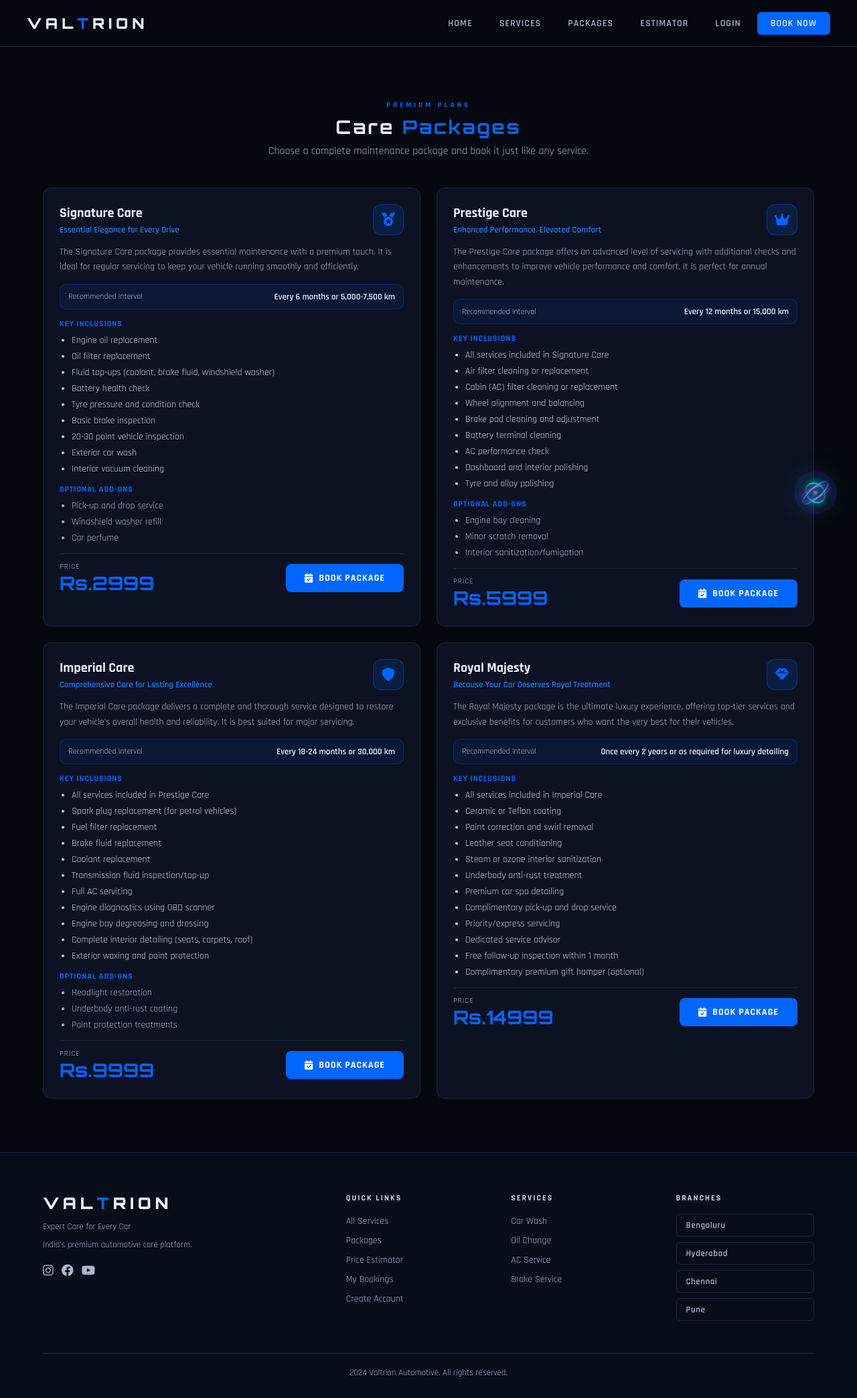
After one commit to NivedithaDevang/valtrioncarservices, a Flask app: page /packages in a window 1280 px wide. The commit adds this page. Shown: the whole page at 67% size. Run offline with Flask 3, Linux system fonts and the light colour scheme; data comes from the database, SQL or seed files in the repository; some libraries are stand-ins or nearby versions.

Commit message:
Updated car service packages content

```diff
--- a/app/routes/main.py
+++ b/app/routes/main.py
@@ -5,17 +5,150 @@ from app import db
 
 main = Blueprint('main', __name__)
 
+PACKAGE_DEFINITIONS = [
+    {
+        'name': 'Signature Care',
+        'tagline': 'Essential Elegance for Every Drive',
+        'description': 'The Signature Care package provides essential maintenance with a premium touch. It is ideal for regular servicing to keep your vehicle running smoothly and efficiently.',
+        'price': 2999,
+        'duration': 'Every 6 months or 5,000-7,500 km',
+        'category': 'Packages',
+        'icon': 'fa-medal'
+    },
+    {
+        'name': 'Prestige Care',
+        'tagline': 'Enhanced Performance, Elevated Comfort',
+        'description': 'The Prestige Care package offers an advanced level of servicing with additional checks and enhancements to improve vehicle performance and comfort. It is perfect for annual maintenance.',
+        'price': 5999,
+        'duration': 'Every 12 months or 15,000 km',
+        'category': 'Packages',
+        'icon': 'fa-crown'
+    },
+    {
+        'name': 'Imperial Care',
+        'tagline': 'Comprehensive Care for Lasting Excellence',
+        'description': 'The Imperial Care package delivers a complete and thorough service designed to restore your vehicle\'s overall health and reliability. It is best suited for major servicing.',
+        'price': 9999,
+        'duration': 'Every 18-24 months or 30,000 km',
+        'category': 'Packages',
+        'icon': 'fa-shield'
+    },
+    {
+        'name': 'Royal Majesty',
+        'tagline': 'Because Your Car Deserves Royal Treatment',
+        'description': 'The Royal Majesty package is the ultimate luxury experience, offering top-tier services and exclusive benefits for customers who want the very best for their vehicles.',
+        'price': 14999,
+        'duration': 'Once every 2 years or as required for luxury detailing',
+        'category': 'Packages',
+        'icon': 'fa-gem'
+    }
+]
+
+
+def ensure_packages_exist():
+    existing_names = {s.name for s in Service.query.filter(Service.category == 'Packages').all()}
+    created = False
+    for p in PACKAGE_DEFINITIONS:
+        if p['name'] not in existing_names:
+            db.session.add(Service(
+                name=p['name'],
+                description=p['description'],
+                price=p['price'],
+                duration=p['duration'],
+                category=p['category'],
+                icon=p['icon']
+            ))
+            created = True
+    if created:
+        db.session.commit()
+
 @main.route('/')
 def index():
+    ensure_packages_exist()
     services = Service.query.all()
     categories = list(set([s.category for s in services]))
     return render_template('index.html', services=services, categories=categories)
 
 @main.route('/services')
 def services():
-    all_services = Service.query.all()
+    ensure_packages_exist()
+    all_services = Service.query.filter(Service.category != 'Packages').all()
     categories = list(set([s.category for s in all_services]))
     return render_template('services.html', services=all_services, categories=categories)
+
+
+@main.route('/packages')
+def packages():
+    ensure_packages_exist()
+    package_services = Service.query.filter_by(category='Packages').order_by(Service.price.asc()).all()
+    package_map = {
+        'Signature Care': {
+            'tagline': 'Essential Elegance for Every Drive',
+            'inclusions': [
+                'Engine oil replacement',
+                'Oil filter replacement',
+                'Fluid top-ups (coolant, brake fluid, windshield washer)',
+                'Battery health check',
+                'Tyre pressure and condition check',
+                'Basic brake inspection',
+                '20-30 point vehicle inspection',
+                'Exterior car wash',
+                'Interior vacuum cleaning'
+            ],
+            'addons': ['Pick-up and drop service', 'Windshield washer refill', 'Car perfume']
+        },
+        'Prestige Care': {
+            'tagline': 'Enhanced Performance, Elevated Comfort',
+            'inclusions': [
+                'All services included in Signature Care',
+                'Air filter cleaning or replacement',
+                'Cabin (AC) filter cleaning or replacement',
+                'Wheel alignment and balancing',
+                'Brake pad cleaning and adjustment',
+                'Battery terminal cleaning',
+                'AC performance check',
+                'Dashboard and interior polishing',
+                'Tyre and alloy polishing'
+            ],
+            'addons': ['Engine bay cleaning', 'Minor scratch removal', 'Interior sanitization/fumigation']
+        },
+        'Imperial Care': {
+            'tagline': 'Comprehensive Care for Lasting Excellence',
+            'inclusions': [
+                'All services included in Prestige Care',
+                'Spark plug replacement (for petrol vehicles)',
+                'Fuel filter replacement',
+                'Brake fluid replacement',
+                'Coolant replacement',
+                'Transmission fluid inspection/top-up',
+                'Full AC servicing',
+                'Engine diagnostics using OBD scanner',
+                'Engine bay degreasing and dressing',
+                'Complete interior detailing (seats, carpets, roof)',
+                'Exterior waxing and paint protection'
+            ],
+            'addons': ['Headlight restoration', 'Underbody anti-rust coating', 'Paint protection treatments']
+        },
+        'Royal Majesty': {
+            'tagline': 'Because Your Car Deserves Royal Treatment',
+            'inclusions': [
+                'All services included in Imperial Care',
+                'Ceramic or Teflon coating',
+                'Paint correction and swirl removal',
+                'Leather seat conditioning',
+                'Steam or ozone interior sanitization',
+                'Underbody anti-rust treatment',
+                'Premium car spa detailing',
+                'Complimentary pick-up and drop service',
+                'Priority/express servicing',
+                'Dedicated service advisor',
+                'Free follow-up inspection within 1 month',
+                'Complimentary premium gift hamper (optional)'
+            ],
+            'addons': []
+        }
+    }
+    return render_template('packages.html', packages=package_services, package_map=package_map)
 
 @main.route('/estimator')
 def estimator():
@@ -72,6 +205,11 @@ def chatbot():
     msg = data.get('message', '').lower()
 
     responses = {
+        'package': 'We offer 4 plans: Signature Care (Rs.2,999), Prestige Care (Rs.5,999), Imperial Care (Rs.9,999), and Royal Majesty (Rs.14,999). Visit Packages to book.',
+        'signature': 'Signature Care is Rs.2,999 and includes essential periodic maintenance with wash and inspection.',
+        'prestige': 'Prestige Care is Rs.5,999 and includes Signature plus AC/filter/alignment enhancements.',
+        'imperial': 'Imperial Care is Rs.9,999 with major service items, diagnostics, detailing, and protection.',
+        'royal': 'Royal Majesty is Rs.14,999, our top luxury package with premium detailing and priority support.',
         'oil': "Our Oil Change starts at Rs.1,299. We use OEM-grade engine oils. Book via our Services page!",
         'ac': "Our AC Service (gas refill + cleaning) is Rs.2,499 and takes 2-3 hours. Want to book?",
         'brake': "Brake Service including pads and fluid check is Rs.1,999. Safety first! Book now.",
--- a/app/templates/base.html
+++ b/app/templates/base.html
@@ -101,7 +101,7 @@
             position:fixed; bottom:30px; right:30px;
             width:64px; height:64px;
             background:transparent; border:none; cursor:pointer;
-            z-index:999; padding:0;
+            z-index:5001; padding:0;
             animation:orb-float 3s ease-in-out infinite;
             filter:drop-shadow(0 0 16px rgba(0,200,255,0.5));
         }
@@ -109,7 +109,7 @@
         @keyframes orb-float { 0%,100%{transform:translateY(0);} 50%{transform:translateY(-7px);} }
         #orb-canvas { border-radius:50%; display:block; }
 
-        #chatbot-window { position:fixed; bottom:110px; right:30px; width:360px; height:500px; background:var(--card); border:1px solid var(--blue); border-radius:20px; display:none; flex-direction:column; z-index:998; box-shadow:0 0 50px rgba(0,102,255,0.25); overflow:hidden; }
+        #chatbot-window { position:fixed; bottom:110px; right:30px; width:360px; height:500px; background:var(--card); border:1px solid var(--blue); border-radius:20px; display:none; flex-direction:column; z-index:5000; box-shadow:0 0 50px rgba(0,102,255,0.25); overflow:hidden; }
         #chatbot-window.open { display:flex; }
         .chat-header { background:linear-gradient(135deg,#0044cc,#0066FF); padding:16px 20px; display:flex; justify-content:space-between; align-items:center; }
         .chat-header-left { display:flex; align-items:center; gap:10px; }
@@ -137,7 +137,8 @@
             nav { padding:0 16px; }
             .nav-links a:not(.nav-btn) { display:none; }
             .footer-grid { grid-template-columns:1fr 1fr; }
-            #chatbot-window { width:calc(100vw - 40px); right:20px; }
+            #chatbot-window { width:calc(100vw - 40px); right:20px; bottom:100px; height:470px; }
+            #chatbot-btn { right:18px; bottom:20px; }
         }
     </style>
 </head>
@@ -147,6 +148,7 @@
     <div class="nav-links">
         <a href="{{ url_for('main.index') }}">Home</a>
         <a href="{{ url_for('main.services') }}">Services</a>
+        <a href="{{ url_for('main.packages') }}">Packages</a>
         <a href="{{ url_for('main.estimator') }}">Estimator</a>
         {% if current_user.is_authenticated %}
             {% if current_user.role == 'admin' %}
@@ -190,6 +192,7 @@
                 <h4>Quick Links</h4>
                 <ul>
                     <li><a href="{{ url_for('main.services') }}">All Services</a></li>
+                    <li><a href="{{ url_for('main.packages') }}">Packages</a></li>
                     <li><a href="{{ url_for('main.estimator') }}">Price Estimator</a></li>
                     <li><a href="{{ url_for('main.dashboard') }}">My Bookings</a></li>
                     <li><a href="{{ url_for('auth.register') }}">Create Account</a></li>
--- /dev/null
+++ b/app/templates/packages.html
@@ -0,0 +1,72 @@
+{% extends 'base.html' %}
+{% block content %}
+<section class="section">
+<div class="container">
+    <div style="text-align:center;margin-bottom:44px;">
+        <p class="section-label">PREMIUM PLANS</p>
+        <h2 class="section-title">Care <span>Packages</span></h2>
+        <p style="color:var(--silver);">Choose a complete maintenance package and book it just like any service.</p>
+    </div>
+
+    <div style="display:grid;grid-template-columns:repeat(2,1fr);gap:24px;" id="pg">
+        {% for p in packages %}
+        {% set details = package_map.get(p.name, {}) %}
+        <div class="card pcard">
+            <div style="display:flex;align-items:flex-start;justify-content:space-between;gap:14px;margin-bottom:14px;">
+                <div>
+                    <h3 style="font-size:20px;font-weight:700;color:var(--white);margin-bottom:4px;">{{ p.name }}</h3>
+                    <p style="color:var(--blue-bright);font-weight:600;font-size:13px;">{{ details.get('tagline', '') }}</p>
+                </div>
+                <div style="width:46px;height:46px;border-radius:12px;background:rgba(0,102,255,0.15);border:1px solid rgba(0,102,255,0.35);display:flex;align-items:center;justify-content:center;color:var(--blue);font-size:20px;">
+                    <i class="fa {{ p.icon or 'fa-medal' }}"></i>
+                </div>
+            </div>
+
+            <p style="color:var(--silver);font-size:14px;line-height:1.6;margin-bottom:14px;">{{ p.description }}</p>
+
+            <div style="display:flex;align-items:center;justify-content:space-between;gap:10px;background:rgba(0,102,255,0.08);border:1px solid rgba(0,102,255,0.25);padding:10px 12px;border-radius:10px;margin-bottom:14px;">
+                <span style="color:var(--silver);font-size:12px;">Recommended Interval</span>
+                <span style="color:var(--white);font-size:13px;font-weight:600;text-align:right;">{{ p.duration }}</span>
+            </div>
+
+            <div style="margin-bottom:14px;">
+                <div style="font-size:12px;letter-spacing:1px;color:var(--blue);font-weight:700;margin-bottom:8px;">KEY INCLUSIONS</div>
+                <ul style="margin:0;padding-left:18px;color:var(--silver-light);display:grid;gap:6px;font-size:14px;">
+                    {% for item in details.get('inclusions', []) %}
+                    <li>{{ item }}</li>
+                    {% endfor %}
+                </ul>
+            </div>
+
+            {% if details.get('addons') %}
+            <div style="margin-bottom:14px;">
+                <div style="font-size:12px;letter-spacing:1px;color:var(--blue);font-weight:700;margin-bottom:8px;">OPTIONAL ADD-ONS</div>
+                <ul style="margin:0;padding-left:18px;color:var(--silver);display:grid;gap:6px;font-size:14px;">
+                    {% for add in details.get('addons', []) %}
+                    <li>{{ add }}</li>
+                    {% endfor %}
+                </ul>
+            </div>
+            {% endif %}
+
+            <div style="display:flex;align-items:center;justify-content:space-between;gap:10px;margin-top:14px;padding-top:12px;border-top:1px solid var(--border);">
+                <div>
+                    <div style="font-size:11px;letter-spacing:1px;color:var(--silver);">PRICE</div>
+                    <div style="font-family:'Orbitron';font-size:28px;color:var(--blue);font-weight:700;">Rs.{{ '%.0f'|format(p.price) }}</div>
+                </div>
+                <a href="{{ url_for('booking.book_service', service_id=p.id) }}" class="btn btn-primary" style="justify-content:center;">
+                    <i class="fa fa-calendar-check"></i> Book Package
+                </a>
+            </div>
+        </div>
+        {% endfor %}
+    </div>
+</div>
+</section>
+
+<style>
+    .pcard { transition:all 0.25s ease; }
+    .pcard:hover { transform:translateY(-4px); border-color:var(--blue); box-shadow:0 20px 40px rgba(0,102,255,0.12); }
+    @media(max-width:950px){ #pg{grid-template-columns:1fr;} }
+</style>
+{% endblock %}
--- a/app/templates/services.html
+++ b/app/templates/services.html
@@ -6,6 +6,10 @@
         <p class="section-label">WHAT WE OFFER</p>
         <h2 class="section-title">All <span>Services</span></h2>
         <p style="color:var(--silver);">Premium automotive care with transparent pricing and no hidden charges</p>
+        <div style="margin-top:16px;display:flex;justify-content:center;gap:10px;">
+            <a href="{{ url_for('main.services') }}" class="btn btn-primary btn-sm"><i class="fa fa-wrench"></i> Services</a>
+            <a href="{{ url_for('main.packages') }}" class="btn btn-outline btn-sm"><i class="fa fa-medal"></i> Packages</a>
+        </div>
     </div>
     <div style="display:flex;gap:8px;flex-wrap:wrap;margin-bottom:32px;">
         <button class="cat-tab active" onclick="filterCat('all',this)">All</button>
--- a/seed.py
+++ b/seed.py
@@ -25,6 +25,10 @@ with app.app_context():
             Service(name="Standard Periodic Service", description="Comprehensive service including oil, all filters, brake fluid, coolant and belts check.", price=2999, duration="3-4 hours", category="Periodic", icon="fa-clipboard-list"),
             Service(name="Comprehensive Service", description="Full vehicle overhaul - all fluids, filters, plugs, belts, brakes and safety check.", price=5999, duration="5-6 hours", category="Periodic", icon="fa-shield-halved"),
             Service(name="Suspension Check", description="Shock absorber, strut, ball joint and bushing inspection for a smooth ride.", price=1499, duration="1.5 hours", category="Suspension", icon="fa-car"),
+            Service(name="Signature Care", description="The Signature Care package provides essential maintenance with a premium touch. It is ideal for regular servicing to keep your vehicle running smoothly and efficiently.", price=2999, duration="Every 6 months or 5,000-7,500 km", category="Packages", icon="fa-medal"),
+            Service(name="Prestige Care", description="The Prestige Care package offers an advanced level of servicing with additional checks and enhancements to improve vehicle performance and comfort. It is perfect for annual maintenance.", price=5999, duration="Every 12 months or 15,000 km", category="Packages", icon="fa-crown"),
+            Service(name="Imperial Care", description="The Imperial Care package delivers a complete and thorough service designed to restore your vehicle's overall health and reliability. It is best suited for major servicing.", price=9999, duration="Every 18-24 months or 30,000 km", category="Packages", icon="fa-shield"),
+            Service(name="Royal Majesty", description="The Royal Majesty package is the ultimate luxury experience, offering top-tier services and exclusive benefits for customers who want the very best for their vehicles.", price=14999, duration="Once every 2 years or as required for luxury detailing", category="Packages", icon="fa-gem"),
         ]
         db.session.bulk_save_objects(services)
         print("Added " + str(len(services)) + " services!")
```
Also changed, not shown: app/routes/admin.py (+24 -5 lines), app/templates/admin/bookings.html (+23 -7 lines).
